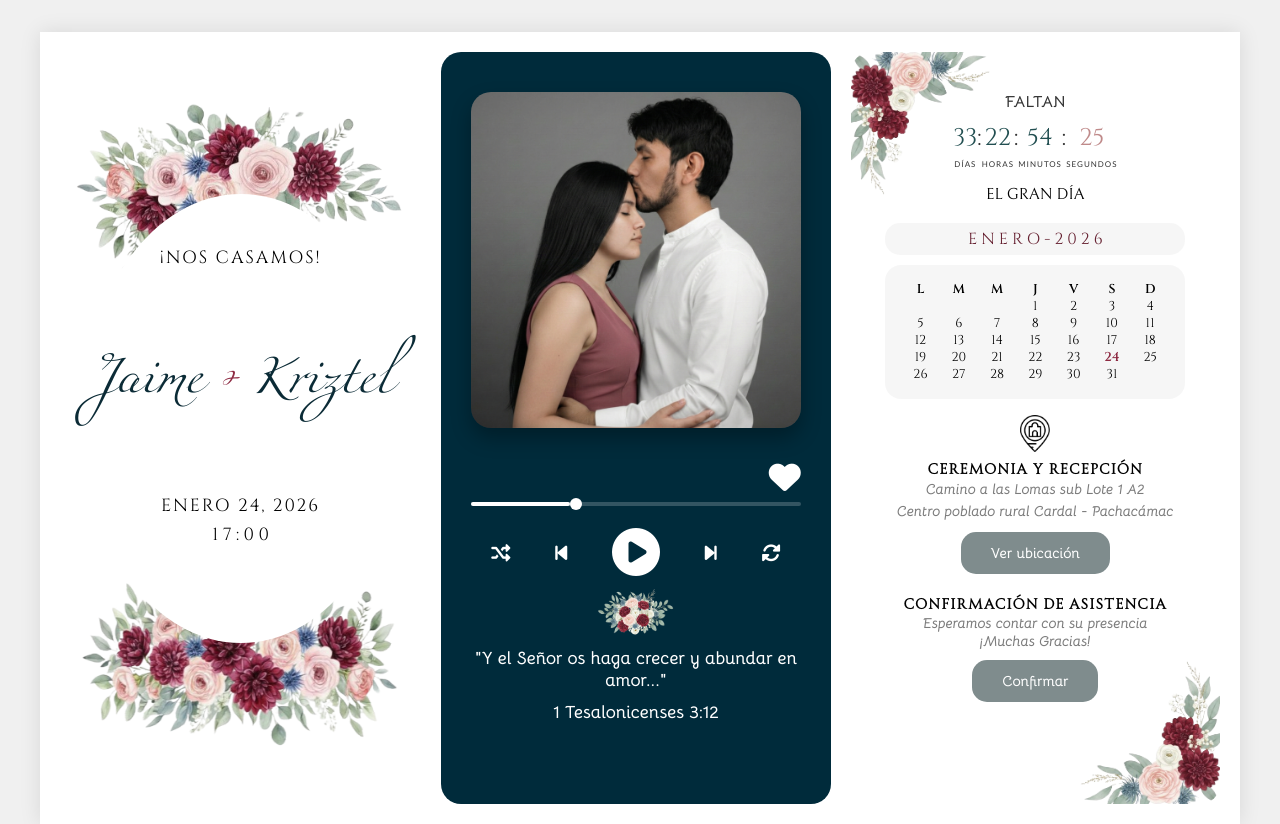
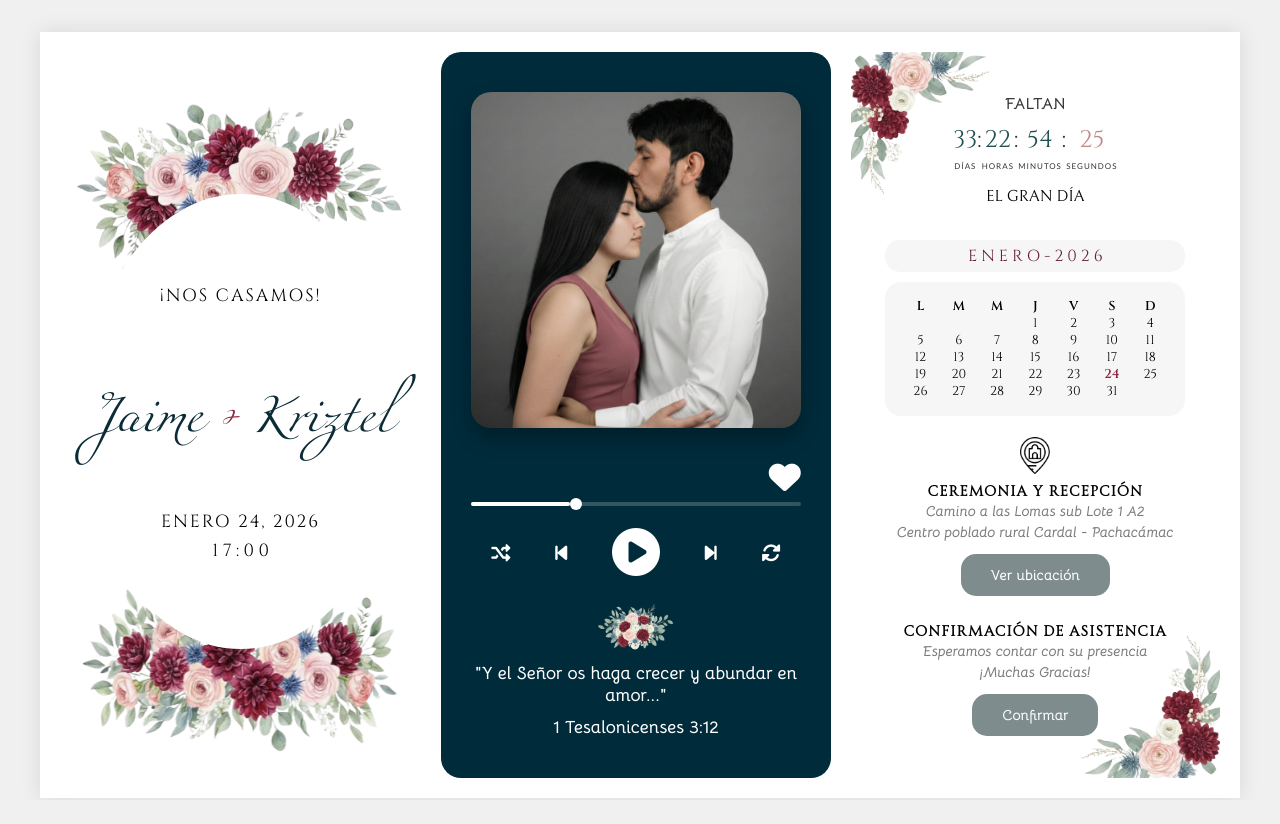
Before and after one commit to jjesal/saveTheDate, a plain HTML site: page index.html in a window 1280 px wide. After the commit the page ends 800 px from the top, so only its background shows below. Drawn offline with Linux system fonts and the light colour scheme.

Commit message:
tamaños

```diff
--- a/index.html
+++ b/index.html
@@ -78,6 +78,7 @@
                 <img src="./final-rose.png" alt="" aria-hidden="true">
             </div>
 
+            <div class="detail-content">
                 <div class="countdown-container">
                     <p class="label">FALTAN</p>
                     <div class="timer">
@@ -90,11 +91,11 @@
                 </div>
 
                 <div class="calendar-wrapper">
-                <h3>E N E R O  -  2 0 2 6</h3>
+                    <h3>E N E R O - 2 0 2 6</h3>
                     <div class="calendar-grid">
-                    <span class="week-days">L</span><span class="week-days">M</span><span class="week-days">M</span><span
-                        class="week-days">J</span><span class="week-days">V</span><span class="week-days">S</span><span
-                        class="week-days">D</span>
+                        <span class="week-days">L</span><span class="week-days">M</span><span
+                            class="week-days">M</span><span class="week-days">J</span><span
+                            class="week-days">V</span><span class="week-days">S</span><span class="week-days">D</span>
                         <span class="empty"></span><span class="empty"></span><span class="empty"></span>
                         <span>1</span><span>2</span><span>3</span><span>4</span>
                         <span>5</span><span>6</span><span>7</span><span>8</span><span>9</span><span>10</span><span>11</span>
@@ -114,16 +115,18 @@
                     </address>
 
                     <div class="action-buttons">
-                    <a href="https://maps.app.goo.gl/qMP4zxA41zV1CxEJ8?g_st=aw" target="_blank" class="btn btn-secondary">Ver ubicación</a>
+                        <a href="https://maps.app.goo.gl/qMP4zxA41zV1CxEJ8?g_st=aw" target="_blank"
+                            class="btn btn-secondary">Ver ubicación</a>
                     </div>
                 </article>
 
                 <article class="rsvp-info">
                     <h3>CONFIRMACIÓN DE ASISTENCIA</h3>
                     <p class="final-secondary-text">Esperamos contar con su presencia<br>¡Muchas Gracias!</p>
-                <a href="http://wa.me/51970773680" target="_blank"  class="btn btn-primary">Confirmar</a>
+                    <a href="http://wa.me/51970773680" target="_blank" class="btn btn-primary">Confirmar</a>
                 </article>
 
+            </div>
             <div class="floral-corner bottom-right">
                 <img src="./final-rose.png" alt="" aria-hidden="true">
             </div>
--- a/style.css
+++ b/style.css
@@ -192,6 +192,7 @@ body {
 
 /* --- SECCIÓN 2: MULTIMEDIA (Fondo Oscuro) --- */
 .multimedia-section {
+    display: grid;
     background-color: rgb(0, 43, 59);
     color: var(--color-text-light);
     padding: 40px 30px;
@@ -300,6 +301,7 @@ body {
 .final-secondary-text {
     font-family: 'fuente6';
     font-size: 0.9rem;
+    line-height: 1.5;
     color: rgb(124, 124, 124);
 }
 
@@ -441,17 +443,36 @@ address {
 .main-circle {
     border-radius: 50%;
     top: -6rem;
-    /* min-height: 60vh; */
     color: black;
     margin: auto;
     background-color: white;
     position: relative;
-    padding-top: 2rem;
-    padding-bottom: 2rem;
-    /* height: 70%; */
+    /* padding-top: 2rem; */
+    /* padding-bottom: 2rem; */
     z-index: 10;
     max-width: 20rem;
-    /* margin-left: 5.4rem; */
+    min-height: 67vh;
+    display: grid;
+    grid-template-columns: 1fr;
+    grid-template-rows: 1fr 2fr 1fr;
+    align-items: center;
+}
+
+/* 1ra fila: Alineación abajo */
+.main-circle p:nth-child(1) {
+    align-self: end;
+}
+
+/* 2da fila: Alineación al centro */
+.main-circle h1:nth-child(2) {
+    align-self: center;
+}
+
+/* 3ra fila (última): Alineación abajo */
+.main-circle div:nth-child(3) {
+    align-self: start;
+    top: -25px;
+    position: relative;
 }
 
 .secondary-text {
@@ -468,12 +489,9 @@ address {
     /* width: 20rem; */
 }
 
-.main-circle * {
-    margin-bottom: 4rem;
-}
-
 .verse-container {
     text-align: center;
+    align-self: end;
 }
 
 .verse-container img {
@@ -520,9 +538,17 @@ address {
     transform: translateY(-2px);
 }
 
+.detail-content{
+    height: 100%;
+    display: grid;
+    align-items: center;
+}
+
 /* --- VISTA DE ESCRITORIO (TRÍPTICO) --- */
 @media (min-width: 1024px) {
-    .main-circle {}
+    .main-circle {
+        min-height: 67%;
+    }
 
     .invitation-container {
         max-width: 1200px;
@@ -560,7 +586,7 @@ address {
 
 @media (max-width: 1023px) {
     .invitation-container>* {
-        min-height: 100vh;
+        height: 100vh;
     }
 
     html {
```
Lines whose indentation alone changed are shown as unchanged.
